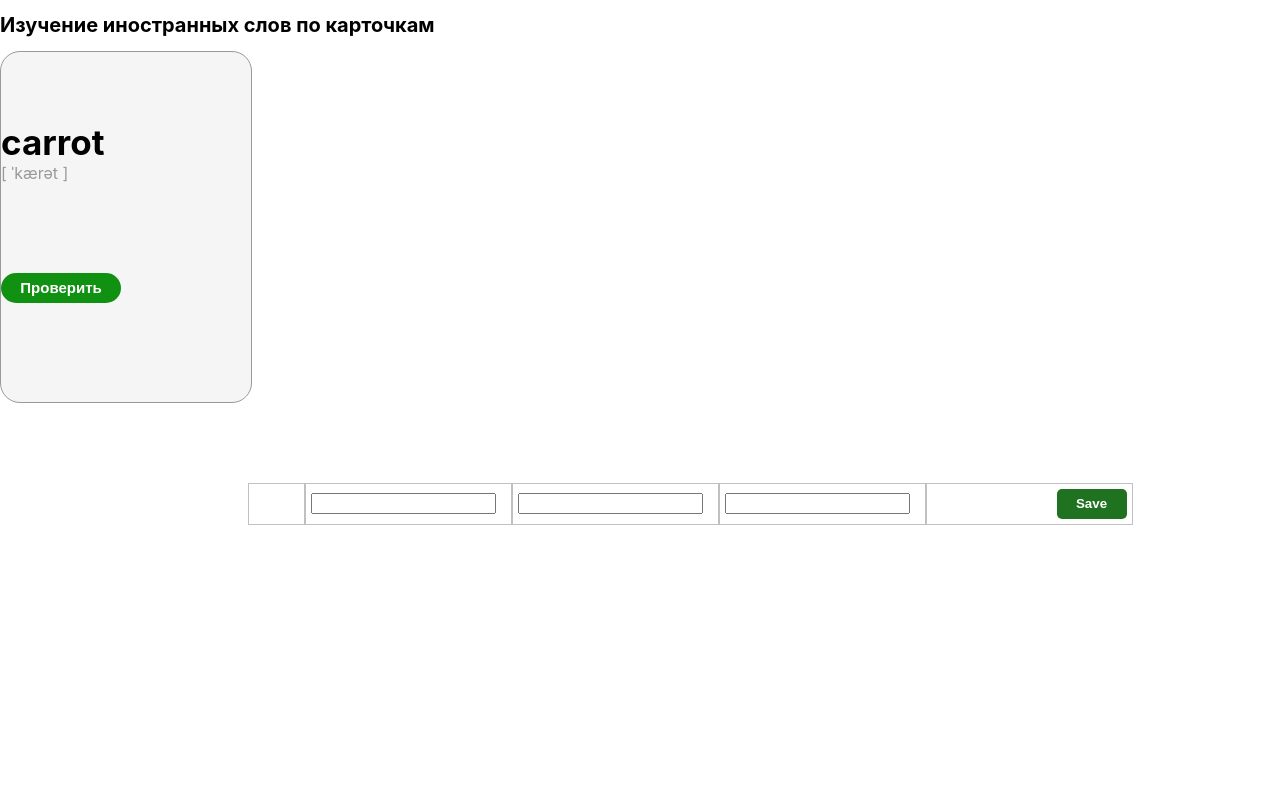
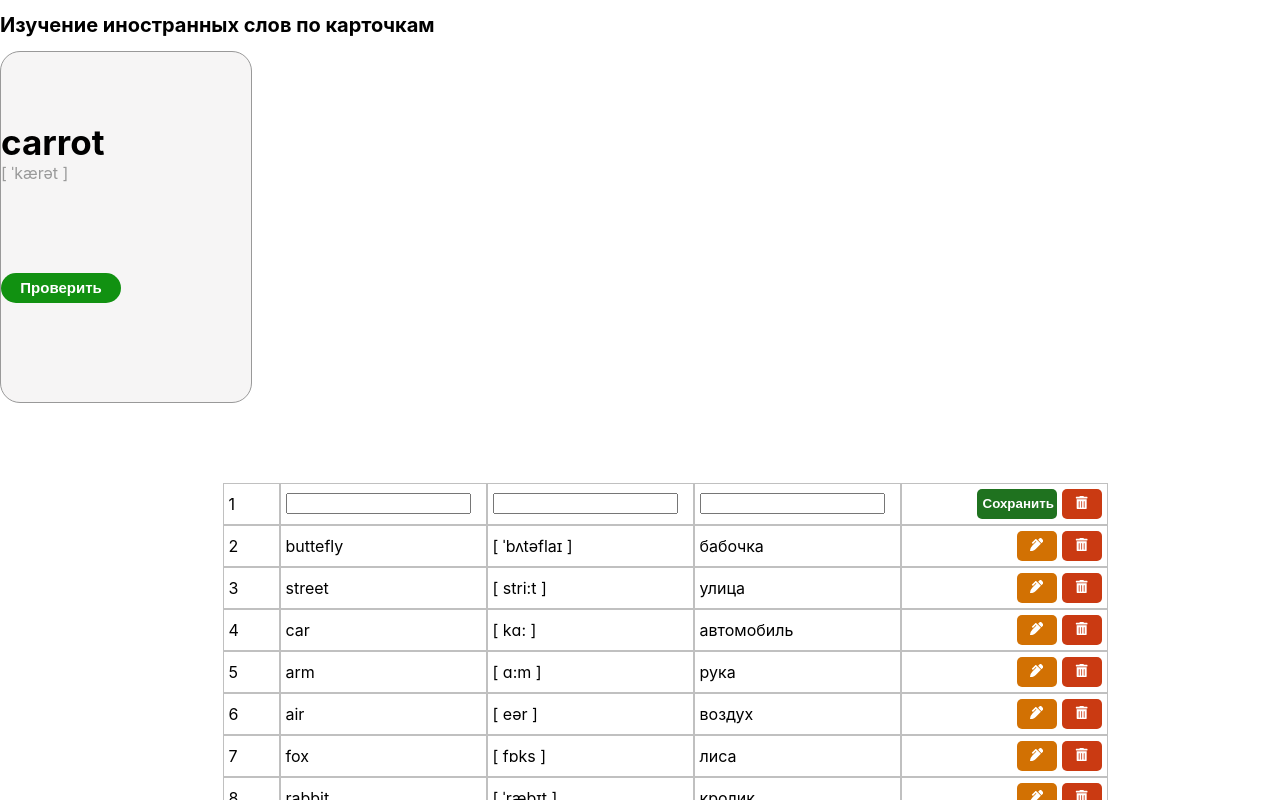
Before and after one commit to anniesvet/React-App, a React app in the folder react-project/: page / in a window 1280 px wide. Both pictures are taken after a click on the button 1061 px from the left and 503 px from the top of the page. Shown: the top 800 px of the page. Built offline with nearby package versions, Linux system fonts and the light colour scheme.

Commit message:
addChanges

```diff
--- a/react-project/src/assets/styles/ReadList.module.css
+++ b/react-project/src/assets/styles/ReadList.module.css
@@ -52,6 +52,22 @@
     cursor: pointer;
 }
 
+.btn_edit__save {
+    margin-left: 5px;
+    width: 80px;
+    height: 30px;
+    background-color: rgb(31, 114, 31);
+    color: white;
+    border: none;
+    border-radius: 5px;
+    cursor: pointer;
+    font-weight: bolder;
+}
+
+.btn_edit__save:hover {
+    background-color: rgb(40, 141, 40);
+}
+
 
 .btn_edit:hover {
     background-color: rgb(202, 128, 44);
--- a/react-project/src/components/Content.jsx
+++ b/react-project/src/components/Content.jsx
@@ -1,22 +1,34 @@
-import {React, useState} from "react";
-import ReadListStyles from '../assets/styles/ReadList.module.css';
-import EditReadList from "./EditReadList";
+import React from "react";
 import WordInfo from "./WordInfo";
 
-function ReadList () {
+let words = [
+    {id:1, english:"carrot",transcription:"[ ˈkærət ]",russian:"морковь", isEdit:false},
+    {id:2, english:"buttefly",transcription:"[ ˈbʌtəflaɪ ]",russian:"бабочка", isEdit:false},
+    {id:3, english:"street", transcription:"[ stri:t ]", russian:"улица", isEdit:false},
+    {id:4,english:"car",transcription:"[ kɑ: ]",russian:"автомобиль", isEdit:false},
+    {id:5,english:"arm",transcription:"[ ɑ:m ]",russian:"рука", isEdit:false},
+    {id:6,english:"air",transcription:"[  eər ]",russian:"воздух", isEdit:false},
+    {id:7,english:"fox",transcription:"[ fɒks ]",russian:"лиса", isEdit:false},
+    {id:8,english:"rabbit",transcription:"[ ˈræbɪt ]",russian:"кролик", isEdit:false},
+    {id:9,english:"owl",transcription:"[ aʊl ]",russian:"сова", isEdit:false},
+    {id:10,english:"mouse",transcription:"[ maʊs]",russian:"мышь", isEdit:false},
+    {id:11,english:"tea",transcription:"[ tiː ]",russian:"чай", isEdit:false},
+    {id:12,english:"goose",transcription:"[ ɡuːs ]",russian:"гусь", isEdit:false},
+    {id:13,english:"flower",transcription:"[ ˈflaʊər ]",russian:"цветок", isEdit:false},
+    {id:14,english:"bird",transcription:"[ be:d ]",russian:"птица", isEdit:false},
+    {id:15,english:"cat",transcription:"[ kæt ]",russian:"кот", isEdit:false}
+    ];
 
-    const [edit, setEdit] = useState(<WordInfo />)
-
-    const handleChange = () => {
-        setEdit(<EditReadList></EditReadList>)
-    }
-
+function Content () {
 
     return (
-        <div className={ReadListStyles.wrapper} onClick={handleChange}>
-            {edit}
+        <div>
+        {
+        words.map((word) => (
+            <WordInfo id={word.id} english={word.english} transcription={word.transcription} russian={word.russian} />
+        ))}
         </div>
     )
 }
 
-export default ReadList
+export default Content
--- a/react-project/src/components/EditReadList.jsx
+++ /dev/null
@@ -1,18 +0,0 @@
-import React from "react";
-import ReadListStyles from '../assets/styles/ReadList.module.css';
-import SaveButton from "./SaveButton";
-
-
-function EditReadList (props) {
-    return (
-        <div className={ReadListStyles.wrapper}>
-            <div className={ReadListStyles.number}>{props.id}</div>
-            <div className={ReadListStyles.word}><input type="text"></input></div>
-            <div className={ReadListStyles.word}><input type="text"></input></div>
-            <div className={ReadListStyles.word}><input type="text"></input></div>
-            <div className={ReadListStyles.edit}><SaveButton /></div>
-        </div>
-    )
-}
-
-export default EditReadList
--- a/react-project/src/components/ReadList.jsx
+++ /dev/null
@@ -1,23 +0,0 @@
-import {React, useState} from "react";
-import ReadListStyles from '../assets/styles/ReadList.module.css';
-import { FaPenAlt } from 'react-icons/fa';
-import { FaTrashAlt } from 'react-icons/fa';
-import EditReadList from "./EditReadList";
-
-function ReadList (props) {
-
-    return (
-        <div className={ReadListStyles.wrapper}>
-            <div className={ReadListStyles.number}>{props.id}</div>
-            <div className={ReadListStyles.word}>{props.english}</div>
-            <div className={ReadListStyles.word}>{props.transcription}</div>
-            <div className={ReadListStyles.word}>{props.russian}</div>
-            <div className={ReadListStyles.edit}>
-            <button className={ReadListStyles.btn_edit}><FaPenAlt /></button>
-            <button className={ReadListStyles.btn_delete}><FaTrashAlt /></button>
-            </div>
-        </div>
-    )
-}
-
-export default ReadList
--- a/react-project/src/components/WordInfo.jsx
+++ b/react-project/src/components/WordInfo.jsx
@@ -1,36 +1,42 @@
-import React from "react";
-import EditReadList from "./EditReadList";
-import ReadList from "./ReadList";
-
-let words = [
-    {id:1, english:"carrot",transcription:"[ ˈkærət ]",russian:"морковь", isEdit:false},
-    {id:2, english:"buttefly",transcription:"[ ˈbʌtəflaɪ ]",russian:"бабочка", isEdit:false},
-    {id:3, english:"street", transcription:"[ stri:t ]", russian:"улица", isEdit:false},
-    {id:4,english:"car",transcription:"[ kɑ: ]",russian:"автомобиль", isEdit:false},
-    {id:5,english:"arm",transcription:"[ ɑ:m ]",russian:"рука", isEdit:false},
-    {id:6,english:"air",transcription:"[  eər ]",russian:"воздух", isEdit:false},
-    {id:7,english:"fox",transcription:"[ fɒks ]",russian:"лиса", isEdit:false},
-    {id:8,english:"rabbit",transcription:"[ ˈræbɪt ]",russian:"кролик", isEdit:false},
-    {id:9,english:"owl",transcription:"[ aʊl ]",russian:"сова", isEdit:false},
-    {id:10,english:"mouse",transcription:"[ maʊs]",russian:"мышь", isEdit:false},
-    {id:11,english:"tea",transcription:"[ tiː ]",russian:"чай", isEdit:false},
-    {id:12,english:"goose",transcription:"[ ɡuːs ]",russian:"гусь", isEdit:false},
-    {id:13,english:"flower",transcription:"[ ˈflaʊər ]",russian:"цветок", isEdit:false},
-    {id:14,english:"bird",transcription:"[ be:d ]",russian:"птица", isEdit:false},
-    {id:15,english:"cat",transcription:"[ kæt ]",russian:"кот", isEdit:false}
-    ];
+import {React, useState} from "react";
+import { FaPenAlt } from 'react-icons/fa';
+import { FaTrashAlt } from 'react-icons/fa';
+import ReadListStyles from '../assets/styles/ReadList.module.css';
+import SaveButton from '../components/SaveButton'
+import saveButtonStyles from '../assets/styles/SaveButton.module.css';
 
 
 
-function WordInfo () {
+function WordInfo (props) {
+
+    const [isEdit, setIsEdit] = useState(true);
+
+    const handleIsEdit = () => {
+        setIsEdit(!isEdit)
+    }
 
     return (
-        <div>
+        isEdit ?
+        (<div className={ReadListStyles.wrapper}>
+            <div className={ReadListStyles.number}>{props.id}</div>
+            <div className={ReadListStyles.word}>{props.english}</div>
+            <div className={ReadListStyles.word}>{props.transcription}</div>
+            <div className={ReadListStyles.word}>{props.russian}</div>
+            <div className={ReadListStyles.edit}>
+                <button className={ReadListStyles.btn_edit} onClick={handleIsEdit}><FaPenAlt /></button>
+                <button className={ReadListStyles.btn_delete}><FaTrashAlt /></button>
+            </div>
+        </div>) :
 
-        {
-        words.map((word) => (
-            <ReadList id={word.id} english={word.english} transcription={word.transcription} russian={word.russian} />
-        ))}
+        <div className={ReadListStyles.wrapper}>
+            <div className={ReadListStyles.number}>{props.id}</div>
+            <div className={ReadListStyles.word}><input type="text"></input></div>
+            <div className={ReadListStyles.word}><input type="text"></input></div>
+            <div className={ReadListStyles.word}><input type="text"></input></div>
+            <div className={ReadListStyles.edit}>
+                <button className={ReadListStyles.btn_edit__save} onClick={handleIsEdit}>Сохранить</button>
+                <button className={ReadListStyles.btn_delete}><FaTrashAlt /></button>
+            </div>
         </div>
     )
 }
```
